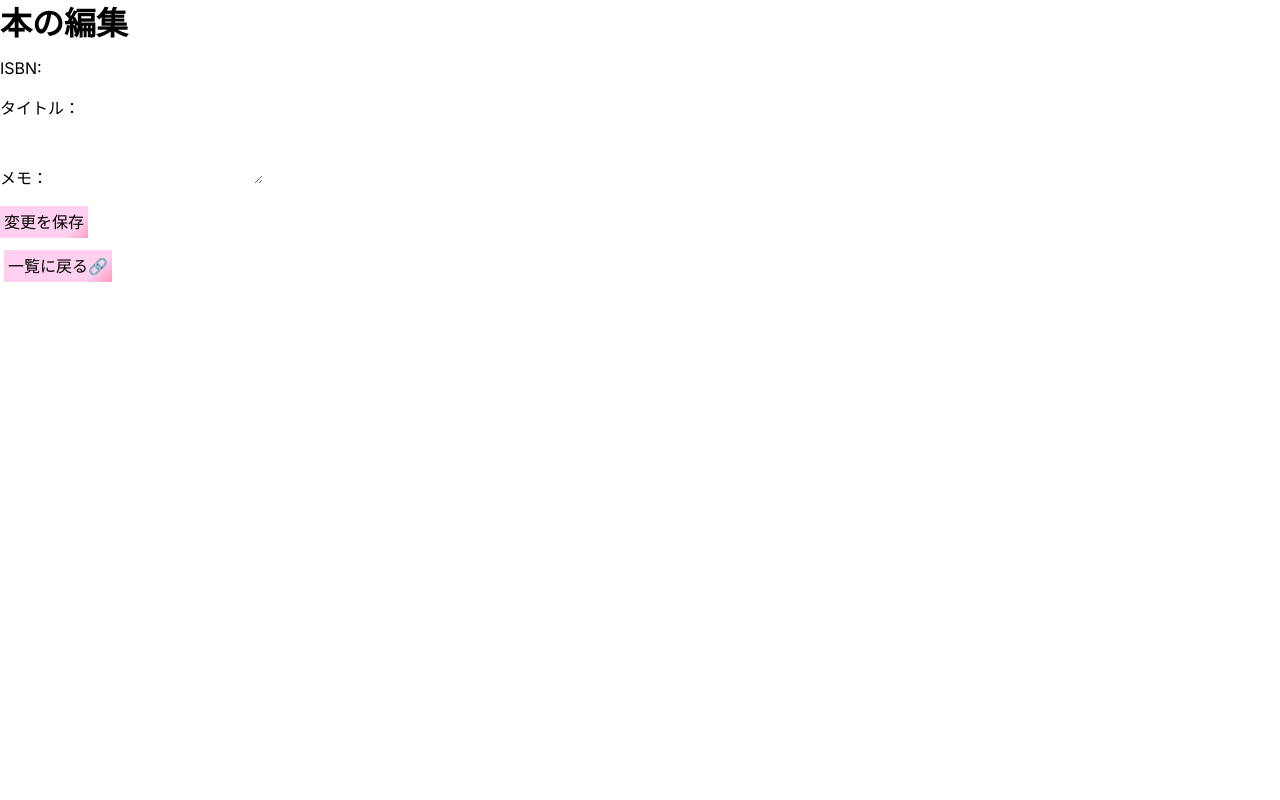
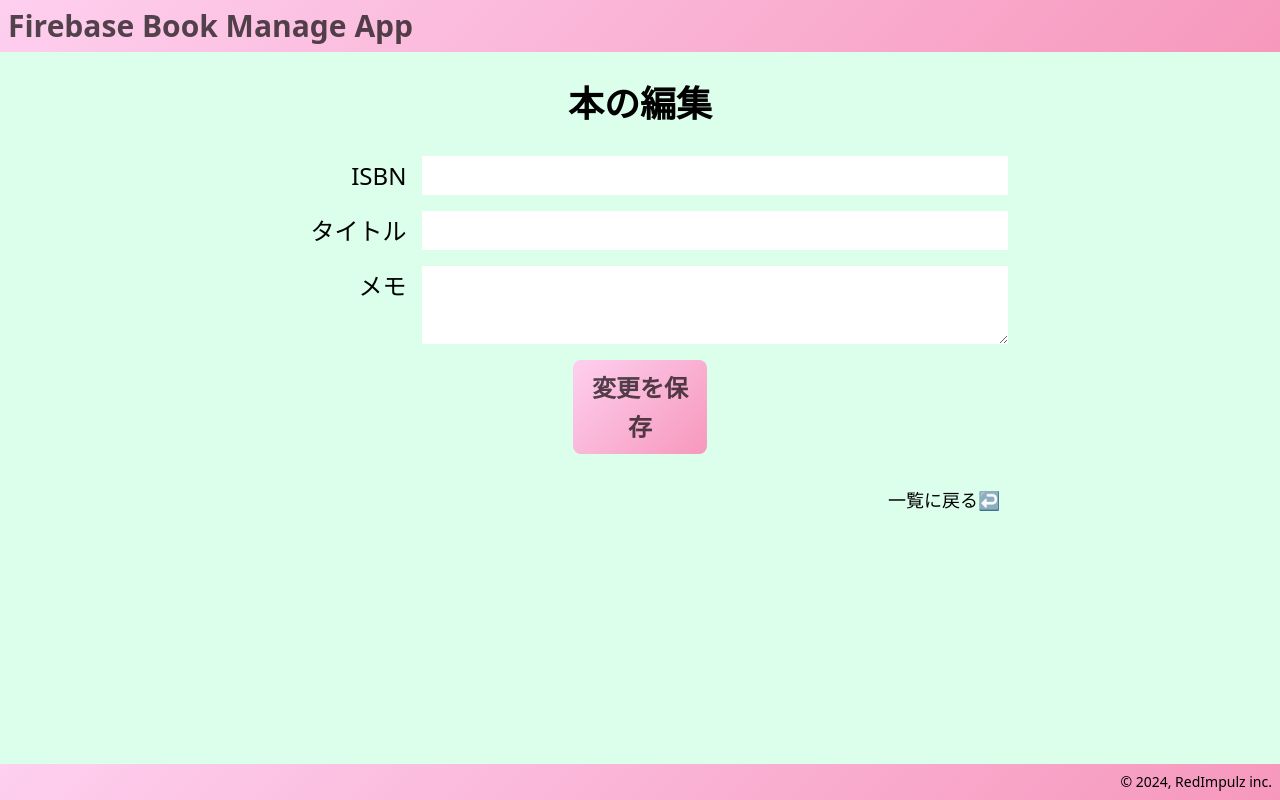
Before and after one commit to redimpulz/firebase-book-manage-app, a Next.js app: page /book/com/edit in a window 1280 px wide. Built offline with nearby package versions, Linux system fonts and the light colour scheme; no server answers; the database is empty.

Commit message:
スタイリング＆コンポーネントに分ける

```diff
--- a/app/book/[bookId]/edit/page.tsx
+++ b/app/book/[bookId]/edit/page.tsx
@@ -1,58 +1,14 @@
-'use client';
-import Link from "next/link";
-import { useRouter } from "next/navigation";
-import { useState, useEffect, type FormEvent } from "react";
-import { getBook, updateBook, type Book } from "../../../firebase";
-import { Router } from "next/router";
+import BookForm from "@/components/BookForm";
+import BackHomeButton from "@/components/BackHomeButton";
 
 export default function BookEdit({params}: {params: {bookId: string}}) {
-  const router = useRouter();
-  const bookId = params.bookId;
-  const [isLoading, setIsLoading] = useState<boolean>(false);
-  const [error, setError] = useState<string | null>(null);
-  const [book, setBook] = useState<Book>();
-
-  useEffect(()=> {
-    getBook(bookId).then(book => {
-      if (book) setBook(book as Book);
-    });
-  }, [bookId]);
-
-  const handleSubmit = async (event: FormEvent<HTMLFormElement>) => {
-    event.preventDefault();
-    setIsLoading(true);
-    setError(null);
-
-    const formData = new FormData(event.currentTarget);
-    const isbn = formData.get('isbn') || book?.isbn;
-    const title = formData.get('title') || book?.title;
-    const memo = formData.get('memo') || book?.memo;
-    if (!title) {
-        setError('タイトルは必須です');
-        console.error(title);
-        return;
-    }
-    if (typeof title !== 'string' || typeof isbn !== 'string' || typeof memo !== 'string') {
-        setError('invalid form');
-        console.error(title,isbn,memo);
-        return;
-    }
-    await updateBook({bookId, isbn, title, memo});
-    setIsLoading(false);
-    router.push(`/book/${bookId}`);
-  }
-
   return (
-    <main>
-      <h1>本の編集</h1>
-      {error && <div>{error}</div>}
-      <form onSubmit={handleSubmit}>
-        <label>ISBN: <input type="text" name="isbn" placeholder={book?.isbn} /></label>
-        <label>タイトル：<input type="text" name="title" placeholder={book?.title} /></label>
-        <label>メモ：<textarea name="memo" placeholder={book?.memo} /></label>
-        <button type="submit" disabled={isLoading}>{isLoading ? '保存中...' : '変更を保存'}</button>
-      </form>
-      <p><Link href="/">一覧に戻る</Link></p>
-    </main>
+    <>
+      <h2 className="my-6 sm:my-8 text-3xl sm:text-4xl font-bold">本の編集</h2>
+      <BookForm type="edit" bookId={params.bookId} />
+      <p className="my-6 text-right">
+        <BackHomeButton />
+      </p>
+    </>
   );
 }
--- a/app/book/[bookId]/page.tsx
+++ b/app/book/[bookId]/page.tsx
@@ -1,7 +1,8 @@
 'use client';
 import Link from "next/link";
 import { useState, useEffect } from "react";
-import { getBook, type Book } from "../../firebase";
+import { getBook, type Book } from "@/app/firebase";
+import BackHomeButton from "@/components/BackHomeButton";
 
 export default function BookDetail({params}: {params: {bookId: string}}) {
   const bookId = params.bookId;
@@ -14,17 +15,25 @@ export default function BookDetail({params}: {params: {bookId: string}}) {
   }, [bookId]);
 
   return (
-    <main>
-      <h1>{book?.title ?? ''}</h1>
-      <p>
-        {book?.isbn ? `ISBN: ${book.isbn}` : ''}
-        <br />
-        {book?.memo ? `メモ: ${book.memo}` : ''}
+    <>
+      <h1 className="text-3xl sm:text-4xl my-6 sm:my-8">{book?.title ?? 'タイトル未登録'}</h1>
+      <dl className="grid gap-4 grid-cols-5 mx-auto">
+        <dt className="text-right text-low-contrast font-semibold">ISBN</dt>
+        <dd className="text-justify col-span-4">{book?.isbn}</dd>
+        <dt className="text-right text-low-contrast font-semibold">メモ</dt>
+        <dd className="text-justify col-span-4">{book?.memo}</dd>
+      </dl>
+      <p className="my-6">
+        <Link
+          href={`/book/${bookId}/edit`}
+          className="font-bold text-low-contrast"
+        >
+          編集する
+        </Link>
       </p>
-      <p>
-        <Link href={`/book/${bookId}/edit`}>編集する</Link>
+      <p className="my-6 text-right">
+        <BackHomeButton />
       </p>
-      <p><Link href="/">一覧に戻る</Link></p>
-    </main>
+    </>
   );
 }
--- /dev/null
+++ b/app/book/com/page.tsx
@@ -0,0 +1,6 @@
+'use client';
+import BookForm from '@/components/BookForm';
+
+export default function TestPage() {
+    return <BookForm type="new" />;
+}
--- a/app/book/new/page.tsx
+++ b/app/book/new/page.tsx
@@ -1,45 +1,14 @@
-'use client';
-import Link from "next/link";
-import { useState, type FormEvent } from "react";
-import { addBook, type Book } from "../../firebase";
+import BookForm from "@/components/BookForm";
+import BackHomeButton from "@/components/BackHomeButton";
 
-export default function Home() {
-  const [isLoading, setIsLoading] = useState<boolean>(false);
-  const [error, setError] = useState<string | null>(null);
-
-  const handleSubmit = async (event: FormEvent<HTMLFormElement>) => {
-    event.preventDefault();
-    setIsLoading(true);
-    setError(null);
-
-    const formData = new FormData(event.currentTarget);
-    const isbn = formData.get('isbn');
-    const title = formData.get('title');
-    const memo = formData.get('memo');
-    if (!title) {
-        setError('タイトルは必須です');
-        return;
-    }
-    if (typeof title !== 'string' || typeof isbn !== 'string' || typeof memo !== 'string') {
-        setError('invalid form');
-        console.error(title,isbn,memo);
-        return;
-    }
-    const bookId = await addBook({isbn, title, memo});
-    setIsLoading(false);
-  }
-
+export default function BookNew() {
   return (
-    <main>
-      <h1>本の登録</h1>
-      {error && <div>{error}</div>}
-      <form onSubmit={handleSubmit}>
-        <label>ISBN<input type="text" name="isbn" placeholder="ISBN978-4-488-74701-5" /></label>
-        <label>タイトル<input type="text" name="title" /></label>
-        <label>メモ<textarea name="memo" /></label>
-        <button type="submit" disabled={isLoading}>{isLoading ? '登録中...' : '登録'}</button>
-      </form>
-      <p><Link href="/">一覧に戻る</Link></p>
-    </main>
+    <>
+      <h2 className="my-6 sm:my-8 text-3xl sm:text-4xl font-bold">本の登録</h2>
+      <BookForm type="new" />
+      <p className="my-6 text-right">
+        <BackHomeButton />
+      </p>
+    </>
   );
 }
--- a/app/globals.css
+++ b/app/globals.css
@@ -4,10 +4,8 @@
 
 :root {
   --foreground-rgb: 0, 0, 0;
-  --background-start-rgb: 214, 219, 220;
-  --background-end-rgb: 255, 255, 255;
-  --accent-rgb: 214, 141, 152;
-  --button-image: linear-gradient(135deg, #fecfef 80%, #ff9ac1 100%);
+  --background-rgb: 220, 255, 236;
+  --button-image: linear-gradient(135deg, #fecfef 0%, #f698bc 100%);
 }
 
 @media (prefers-color-scheme: dark) {
@@ -18,39 +16,72 @@
   }
 }
 
+.text-low-contrast {
+  @media (prefers-color-scheme: light) {
+    color: rgba(var(--foreground-rgb), 0.68);
+  }
+}
+
+.after\:link-icon {
+  &::after {
+    content: '🔗';
+  }
+}
+
+.after\:link-back-icon {
+  &::after {
+    content: '↩';
+  }
+}
+
+.bg-image-transparent {
+  background: transparent;
+}
+
 body {
   color: rgb(var(--foreground-rgb));
   background: rgb(var(--background-rgb));
 
-  h1 {
-    font-size: 2rem;
-    font-weight: bold;
-  }
+  header, footer {
+    background-image: var(--button-image);
 
-  a {
-    display: inline-block;
-    padding: 4px;
-    margin: 4px;
-    background-image: var(--button-image);
-    &::after {
-      content: '🔗';
+    a {
+      background: transparent;
+      &::after {
+        display: none;
+      }
+
+      @media (prefers-color-scheme: light) {
+        color: rgba(var(--foreground-rgb), 0.68);
+      }
     }
   }
 
-  button:not([disabled]) {
+}
+
+h1 {
+  font-size: 2rem;
+  font-weight: bold;
+}
+
+a {
+  display: inline-block;
+  border-radius: 8px;
+  padding: 8px;
+  background-image: var(--button-image);
+}
+
+button {
+  width: fit-content;
+  border-radius: 8px;
+  padding: 8px;
+  font-weight: bold;
+  background-image: var(--button-image);
+
+  &:not([disabled]) {
     cursor: pointer;
   }
-
-  form {
-    display: grid;
-    grid-row: 1;
-    label, button {
-      margin: 0.5rem 0;
-    }
-    button {
-      background-image: var(--button-image);
-      width: fit-content;
-      padding: 4px;
-    }
+  &[disabled] {
+    cursor: default;
   }
 }
--- a/app/layout.tsx
+++ b/app/layout.tsx
@@ -1,8 +1,6 @@
+import Link from 'next/link';
 import type { Metadata } from "next";
-import { Inter } from "next/font/google";
 import "./globals.css";
-
-const inter = Inter({ subsets: ["latin"] });
 
 export const metadata: Metadata = {
   title: "Firebase Manage Book App",
@@ -16,7 +14,19 @@ export default function RootLayout({
 }>) {
   return (
     <html lang="ja">
-      <body className={inter.className}>{children}</body>
+      <body className="min-h-dvh sm:text-2xl">
+        <header className="w-full">
+          <h1 className="font-bold text-xl sm:text-3xl">
+            <Link href="/">Firebase Book Manage App</Link>
+          </h1>
+        </header>
+        <main className="max-w-3xl mx-auto px-4 text-center">
+          {children}
+        </main>
+        <footer className="absolute bottom-0 w-full text-right p-2 text-sm">
+          © 2024, RedImpulz inc.
+        </footer>
+      </body>
     </html>
   );
 }
--- /dev/null
+++ b/components/BackHomeButton.tsx
@@ -0,0 +1,12 @@
+import Link from 'next/link';
+
+export default function BackHomeButton(){
+  return (
+    <Link
+      href="/"
+      className="bg-image-transparent after:link-back-icon text-base sm:text-lg"
+    >
+        一覧に戻る
+    </Link>
+  );
+}
--- /dev/null
+++ b/components/BookForm.tsx
@@ -0,0 +1,100 @@
+'use client';
+import { useRouter } from "next/navigation";
+import { useEffect, useState, type FormEvent } from "react";
+import { addBook, getBook, updateBook, type Book } from "@/app/firebase";
+
+type Props = { type: 'new' } | { type: 'edit', bookId: string };
+
+export default function BookForm(props: Readonly<Props>) {
+  const router = useRouter();
+  const [isLoading, setIsLoading] = useState<boolean>(false);
+  const [formValueISBN, setFormValueISBN] = useState<string>();
+  const [formValueTitle, setFormValueTitle] = useState<string>('');
+  const [formValueMemo, setFormValueMemo] = useState<string>();
+  const isNew = props.type === 'new';
+
+  const [book, setBook] = useState<Book>();
+  useEffect(()=> {
+    if (props.type === 'edit') {
+      getBook(props.bookId).then(book => {
+        if (book) {
+          setBook(book as Book);
+          setFormValueISBN(book.isbn);
+          setFormValueTitle(book.title);
+          setFormValueMemo(book.memo);
+        }
+      });
+    }
+  // eslint-disable-next-line react-hooks/exhaustive-deps
+  }, [props.type]);
+
+  const handleSubmit = async (event: FormEvent<HTMLFormElement>) => {
+    event.preventDefault();
+    setIsLoading(true);
+
+    const newBook = {
+      isbn: formValueISBN,
+      title: formValueTitle,
+      memo: formValueMemo
+    } satisfies Book;
+
+    if (isNew) {
+      await addBook(newBook);
+      setIsLoading(false);
+      window.alert(`『${formValueTitle}』を登録しました。`);
+    } else {
+      if (window.confirm(`次の内容に更新しますか？\nISBN: ${formValueISBN}\nタイトル: ${formValueTitle}\nメモ: ${formValueMemo}`)){
+        await updateBook(props.bookId, newBook);
+        window.alert('編集内容を保存しました。');
+        router.push(`/book/${props.bookId}`);
+      }
+      setIsLoading(false);
+    }
+    return;
+  }
+
+  return (
+    <>
+      <form
+        onSubmit={handleSubmit}
+        className="grid grid-cols-5 gap-4 align-middle leading-relaxed"
+      >
+        <label htmlFor="isbn" className="text-right">ISBN</label>
+        <input
+          name="isbn"
+          type="text"
+          value={formValueISBN}
+          onChange={e => setFormValueISBN(e.target.value)}
+          placeholder={book?.isbn}
+          className="col-span-4"
+        />
+        <label htmlFor="title" className="text-right">タイトル</label>
+        <input
+          name="title"
+          type="text"
+          value={formValueTitle}
+          onChange={e => setFormValueTitle(e.target.value)}
+          placeholder={book?.title}
+          required
+          className="col-span-4"
+        />
+        <label htmlFor="memo" className="text-right">メモ</label>
+        <textarea
+          name="memo"
+          value={formValueMemo}
+          onChange={e => setFormValueMemo(e.target.value)}
+          placeholder={book?.memo}
+          className="col-span-4"
+        />
+        <button
+          type="submit"
+          disabled={isLoading}
+          className="mx-auto col-start-3 text-low-contrast"
+        >
+          {isNew && (isLoading ? '登録中...' : '登録')}
+          {!isNew && (isLoading ? '保存中...' : '変更を保存')}
+        </button>
+      </form>
+    </>
+  );
+}
```
Also changed, not shown: app/firebase.ts (+5 -9 lines), app/page.tsx (+18 -13 lines).
